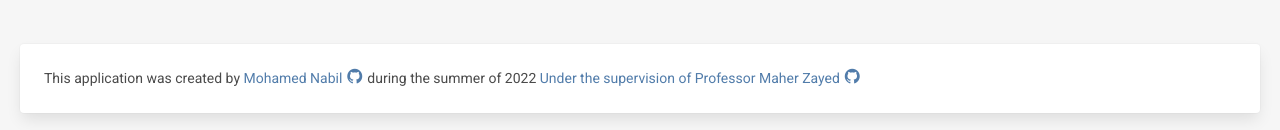
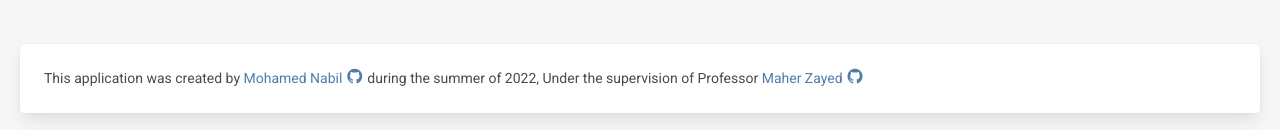
Before and after one commit to Mohamed-Nabil-0/NFA-TO-DFA, a plain HTML site: page index.html in a window 1280 px wide. Shown: the part 1214-1344 px from the top of the page. Drawn offline with nearby package versions, Linux system fonts and the light colour scheme.

Commit message:
Update index.html

```diff
--- a/index.html
+++ b/index.html
@@ -329,8 +329,7 @@
                 This application was created by
                 <nobr><a href="https://github.com/Mohamed_Nabil">Mohamed Nabil
                         <i class="mdi mdi-18px mdi-github" aria-hidden="true"></i></a></nobr>
-                during the summer of 2022  <a href="https://www.linkedin.com/in/michael-berry-a9a5b510/">
-                     Under the supervision of Professor <nobr><a href="https://www.facebook.com/maher.zayed.16"> Maher Zayed
+                during the summer of 2022, Under the supervision of Professor <nobr><a href="https://www.facebook.com/maher.zayed.16"> Maher Zayed
                         <i class="mdi mdi-18px mdi-github" aria-hidden="true"></i></a></nobr>
 <!--
                 </a> as an independent study project at the
```
